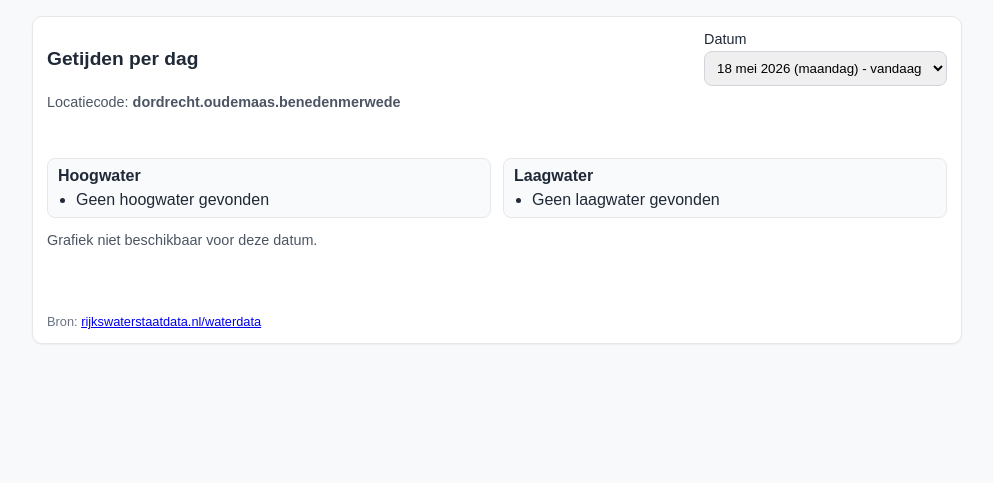
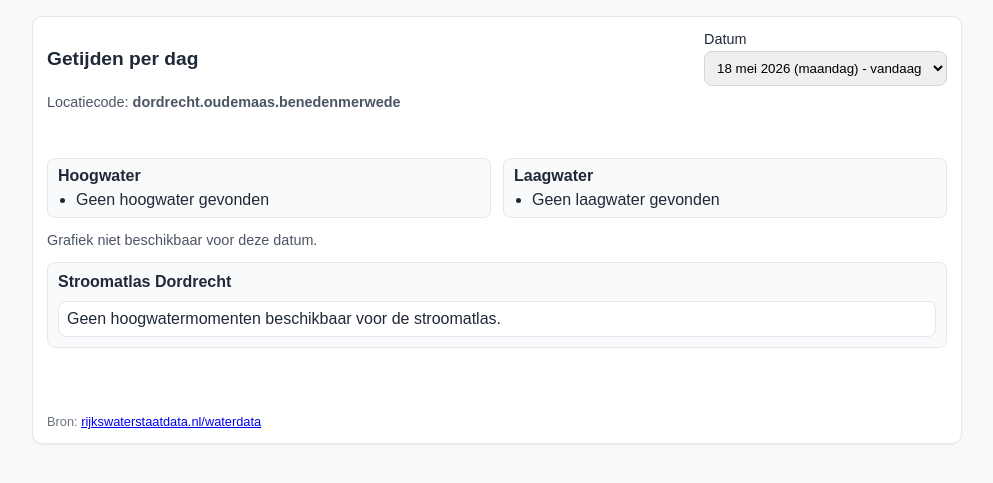
Before and after one commit to reinoud/getijden_iframe, a Flask app: page / in a window 1280 px wide. Shown: the top 483 px of the page, without its empty margins (143-1136 px from the left). Run offline with Flask 3, Linux system fonts and the light colour scheme; data that the repository does not hold is empty.

Commit message:
stroomatlas

```diff
--- a/app.py
+++ b/app.py
@@ -11,6 +11,8 @@ from zoneinfo import ZoneInfo
 
 from flask import Flask, jsonify, render_template, request
 
+import fitz
+
 
 RWS_BASE_URL = "https://ddapi20-waterwebservices.rijkswaterstaat.nl"
 WATERDATA_INFO_URL = "https://rijkswaterstaatdata.nl/waterdata/"
@@ -22,6 +24,11 @@ MAX_SEARCH_QUERY_LENGTH = 80
 MIN_API_DAY_OFFSET = -31
 MAX_API_DAY_OFFSET = 183
 LOCATION_CODE_RE = re.compile(r"^[a-z0-9._-]+$", re.IGNORECASE)
+STROOMATLAS_PDF_FILENAME = "Stroomatlas Dordrecht.pdf"
+STROOMATLAS_MIN_OFFSET = -6
+STROOMATLAS_MAX_OFFSET = 6
+STROOMATLAS_PAGE_SHIFT = 7
+STROOMATLAS_RENDER_SCALE = 1.5
 
 DUTCH_WEEKDAYS = [
     "maandag",
@@ -58,6 +65,7 @@ class TidePoint:
 
 _location_cache: List[Dict[str, str]] = []
 _location_cache_expires_at: datetime | None = None
+_stroomatlas_image_cache: Dict[int, bytes] = {}
 
 
 def _parse_date(raw: str | None) -> date:
@@ -232,6 +240,47 @@ def _serialize_points(points: List[TidePoint]) -> List[Dict]:
     ]
 
 
+def _build_stroomatlas_windows(high_waters: List[TidePoint]) -> List[Dict]:
+    offsets = list(range(STROOMATLAS_MIN_OFFSET, STROOMATLAS_MAX_OFFSET + 1))
+    windows: List[Dict] = []
+
+    for hw in sorted(high_waters, key=lambda p: p.timestamp):
+        rows: List[Dict[str, str | int]] = []
+        for offset in offsets:
+            ts = hw.timestamp + timedelta(hours=offset)
+            if offset == 0:
+                relative_label = "HW Dordrecht"
+            elif offset < 0:
+                relative_label = f"{abs(offset)} uur voor HW Dordrecht"
+            else:
+                relative_label = f"{offset} uur na HW Dordrecht"
+
+            day_shift = (ts.date() - hw.timestamp.date()).days
+            shift_suffix = ""
+            if day_shift > 0:
+                shift_suffix = f" (+{day_shift}d)"
+            elif day_shift < 0:
+                shift_suffix = f" ({day_shift}d)"
+
+            rows.append(
+                {
+                    "offset_hours": offset,
+                    "relative_label": relative_label,
+                    "time": f"{ts.strftime('%H:%M')}{shift_suffix}",
+                    "image_url": f"/stroomatlas/moment/{_canonical_stroomatlas_image_offset(offset)}.png",
+                }
+            )
+
+        windows.append(
+            {
+                "hw_time": hw.timestamp.strftime("%H:%M"),
+                "rows": rows,
+            }
+        )
+
+    return windows
+
+
 def _date_options(anchor: date, span_days: int = 7) -> List[str]:
     return [(anchor + timedelta(days=delta)).isoformat() for delta in range(-span_days, span_days + 1)]
 
@@ -266,6 +315,37 @@ def _date_options_with_labels(anchor: date) -> List[Dict[str, str]]:
 
 def _has_displayable_height_data(points: List[TidePoint]) -> bool:
     return any(point.source in {"verwachting", "meting"} for point in points)
+
+
+def _stroomatlas_pdf_path() -> str:
+    return os.path.join(app.template_folder or "templates", STROOMATLAS_PDF_FILENAME)
+
+
+def _stroomatlas_page_index(offset_hours: int) -> int:
+    return offset_hours + STROOMATLAS_PAGE_SHIFT
+
+
+def _canonical_stroomatlas_image_offset(offset_hours: int) -> int:
+    # -1 and 6 refer to the same atlas moment image; normalize to the working URL set.
+    return offset_hours % 7
+
+
+def _render_stroomatlas_moment_png(offset_hours: int) -> bytes:
+    if offset_hours in _stroomatlas_image_cache:
+        return _stroomatlas_image_cache[offset_hours]
+
+    if offset_hours < STROOMATLAS_MIN_OFFSET or offset_hours > STROOMATLAS_MAX_OFFSET:
+        raise ValueError("ongeldig stroomatlas moment")
+
+    page_index = _stroomatlas_page_index(offset_hours)
+    with fitz.open(_stroomatlas_pdf_path()) as doc:
+        if page_index < 0 or page_index >= doc.page_count:
+            raise ValueError("stroomatlas bevat geen pagina voor dit moment")
+        page = doc[page_index]
+        pix = page.get_pixmap(matrix=fitz.Matrix(STROOMATLAS_RENDER_SCALE, STROOMATLAS_RENDER_SCALE), alpha=False)
+        png_bytes = pix.tobytes("png")
+        _stroomatlas_image_cache[offset_hours] = png_bytes
+        return png_bytes
 
 
 def _fetch_locations() -> List[Dict[str, str]]:
@@ -381,6 +461,18 @@ def vandaag():
     )
 
 
+@app.route("/stroomatlas/moment/<int:offset_hours>.png")
+def stroomatlas_moment_image(offset_hours: int):
+    try:
+        png_bytes = _render_stroomatlas_moment_png(offset_hours)
+    except ValueError:
+        return jsonify({"error": "ongeldig stroomatlas moment"}), 404
+    except Exception as exc:  # pragma: no cover
+        return jsonify({"error": str(exc)}), 502
+
+    return app.response_class(png_bytes, mimetype="image/png")
+
+
 @app.route("/api/locations")
 def api_locations():
     try:
@@ -431,6 +523,7 @@ def api_tides():
             "points": _serialize_points(graph_points),
             "high_waters": _serialize_points(highs),
             "low_waters": _serialize_points(lows),
+            "stroomatlas_windows": _build_stroomatlas_windows(highs),
             "sources_checked": ["verwachting", "meting", "astronomisch"],
             "message": message,
             "is_future": is_future,
--- a/requirements.txt
+++ b/requirements.txt
@@ -1,2 +1,3 @@
 Flask==3.0.3
 gunicorn==22.0.0
+PyMuPDF==1.26.0
--- a/templates/index.html
+++ b/templates/index.html
@@ -114,6 +114,56 @@
         color: #4b5563;
         display: none;
       }
+      .atlas {
+        margin-top: 14px;
+        border: 1px solid #e5e7eb;
+        border-radius: 8px;
+        padding: 10px;
+        background: #f9fafb;
+      }
+      .atlas h2 {
+        margin: 0 0 8px 0;
+        font-size: 1rem;
+      }
+      .atlas-frame {
+        display: grid;
+        grid-template-columns: repeat(auto-fit, minmax(210px, 1fr));
+        gap: 10px;
+      }
+      .atlas-times {
+        margin-top: 10px;
+        display: grid;
+        grid-template-columns: repeat(auto-fit, minmax(260px, 1fr));
+        gap: 10px;
+      }
+      .atlas-card {
+        border: 1px solid #e5e7eb;
+        border-radius: 8px;
+        padding: 8px;
+        background: #fff;
+      }
+      .atlas-card h3 {
+        margin: 0 0 6px 0;
+        font-size: 0.95rem;
+      }
+      .atlas-row {
+        display: block;
+        font-size: 0.88rem;
+        padding: 2px 0;
+      }
+      .atlas-image {
+        width: 100%;
+        border: 1px solid #d1d5db;
+        border-radius: 6px;
+        display: block;
+        background: #fff;
+      }
+      .atlas-row .atlas-time {
+        display: block;
+        margin-top: 4px;
+        font-weight: 700;
+        white-space: nowrap;
+      }
       .chart-message.is-visible {
         display: block;
       }
@@ -172,6 +222,12 @@
 
       <canvas id="tideChart" aria-label="Grafiek waterstanden" role="img"></canvas>
       <div class="chart-message" id="chartMessage">Grafiek niet beschikbaar voor deze datum.</div>
+
+      <section class="atlas" aria-label="Stroomatlas Dordrecht">
+        <h2>Stroomatlas Dordrecht</h2>
+        <div class="atlas-times" id="atlasTimes"></div>
+      </section>
+
       <div class="notice" id="notice"></div>
       <div class="error" id="error"></div>
 
@@ -192,6 +248,7 @@
       const loadingText = document.getElementById('loadingText');
       const chartCanvas = document.getElementById('tideChart');
       const chartMessage = document.getElementById('chartMessage');
+      const atlasTimes = document.getElementById('atlasTimes');
       const chartCtx = chartCanvas.getContext('2d');
       const initialLocation = {{ selected_location|tojson }};
 
@@ -282,6 +339,49 @@
         });
       }
 
+      function renderStroomatlas(windows) {
+        atlasTimes.innerHTML = '';
+        if (!windows || !windows.length) {
+          atlasTimes.innerHTML = '<div class="atlas-card">Geen hoogwatermomenten beschikbaar voor de stroomatlas.</div>';
+          return;
+        }
+
+        windows.forEach((windowData, idx) => {
+          const card = document.createElement('section');
+          card.className = 'atlas-card';
+
+          const title = document.createElement('h3');
+          title.textContent = `Stroomatlas rond HW ${idx + 1} (${windowData.hw_time})`;
+          card.appendChild(title);
+
+          const grid = document.createElement('div');
+          grid.className = 'atlas-frame';
+
+          (windowData.rows || []).forEach((row) => {
+            const rowNode = document.createElement('div');
+            rowNode.className = 'atlas-row';
+
+            const imageNode = document.createElement('img');
+            imageNode.className = 'atlas-image';
+            imageNode.src = row.image_url;
+            imageNode.alt = row.relative_label;
+            imageNode.loading = 'lazy';
+            rowNode.appendChild(imageNode);
+
+            const timeNode = document.createElement('span');
+            timeNode.className = 'atlas-time';
+            timeNode.textContent = row.time;
+            rowNode.appendChild(timeNode);
+
+            grid.appendChild(rowNode);
+          });
+
+          card.appendChild(grid);
+
+          atlasTimes.appendChild(card);
+        });
+      }
+
       async function loadDay(selectedDate, selectedLocation) {
         errorNode.textContent = '';
         noticeNode.textContent = '';
@@ -304,6 +404,7 @@
           renderList(highList, payload.high_waters || [], 'hoogwater');
           renderList(lowList, payload.low_waters || [], 'laagwater');
           renderChart(payload.points || [], selectedDate);
+          renderStroomatlas(payload.stroomatlas_windows || []);
 
           const url = new URL(window.location.href);
           url.searchParams.set('date', selectedDate);
@@ -315,6 +416,7 @@
           renderList(highList, [], 'hoogwater');
           renderList(lowList, [], 'laagwater');
           renderChart([], selectedDate);
+          renderStroomatlas([]);
         } finally {
           setTideLoading(false);
         }
```
Also changed, not shown: tests/test_app.py (+18 -0 lines), README.md, 1 other file.
